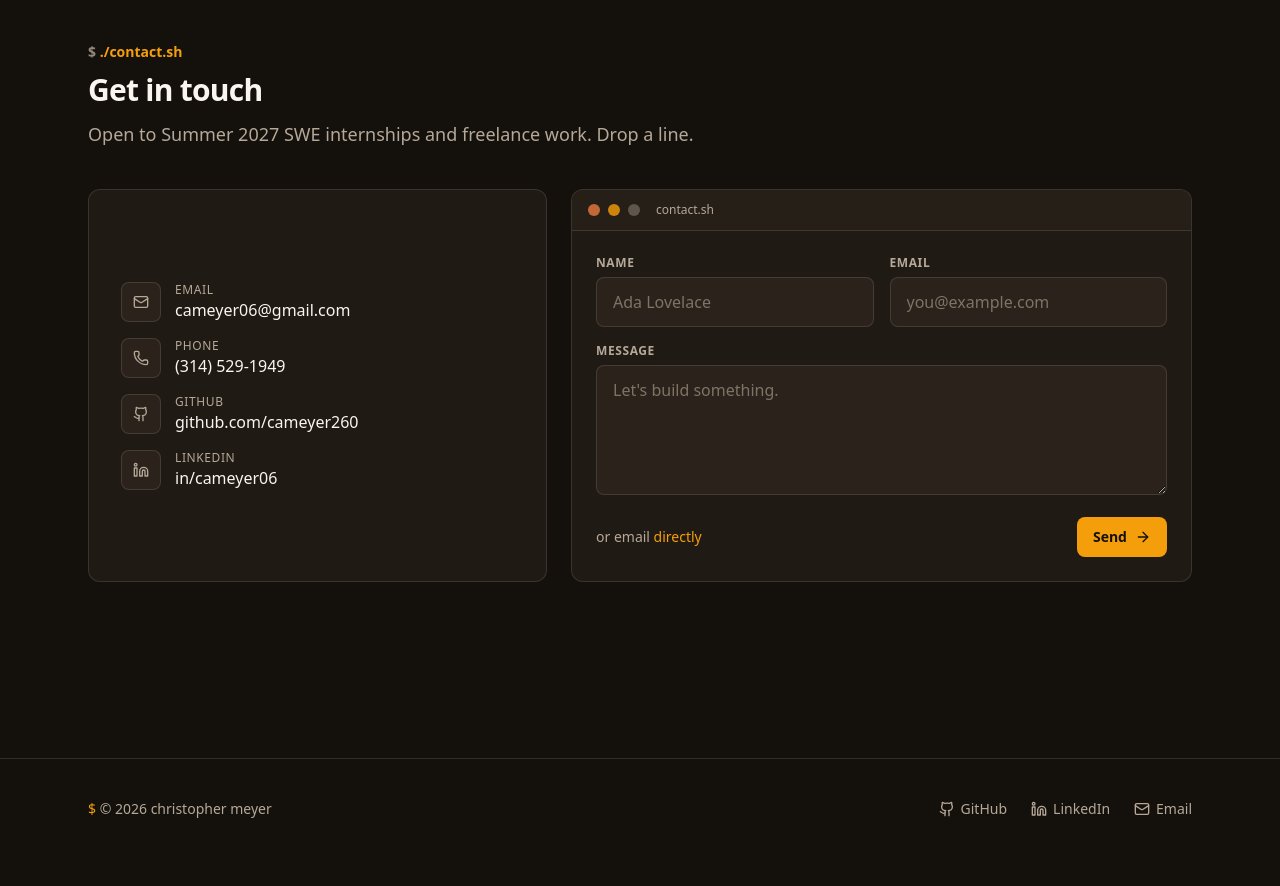
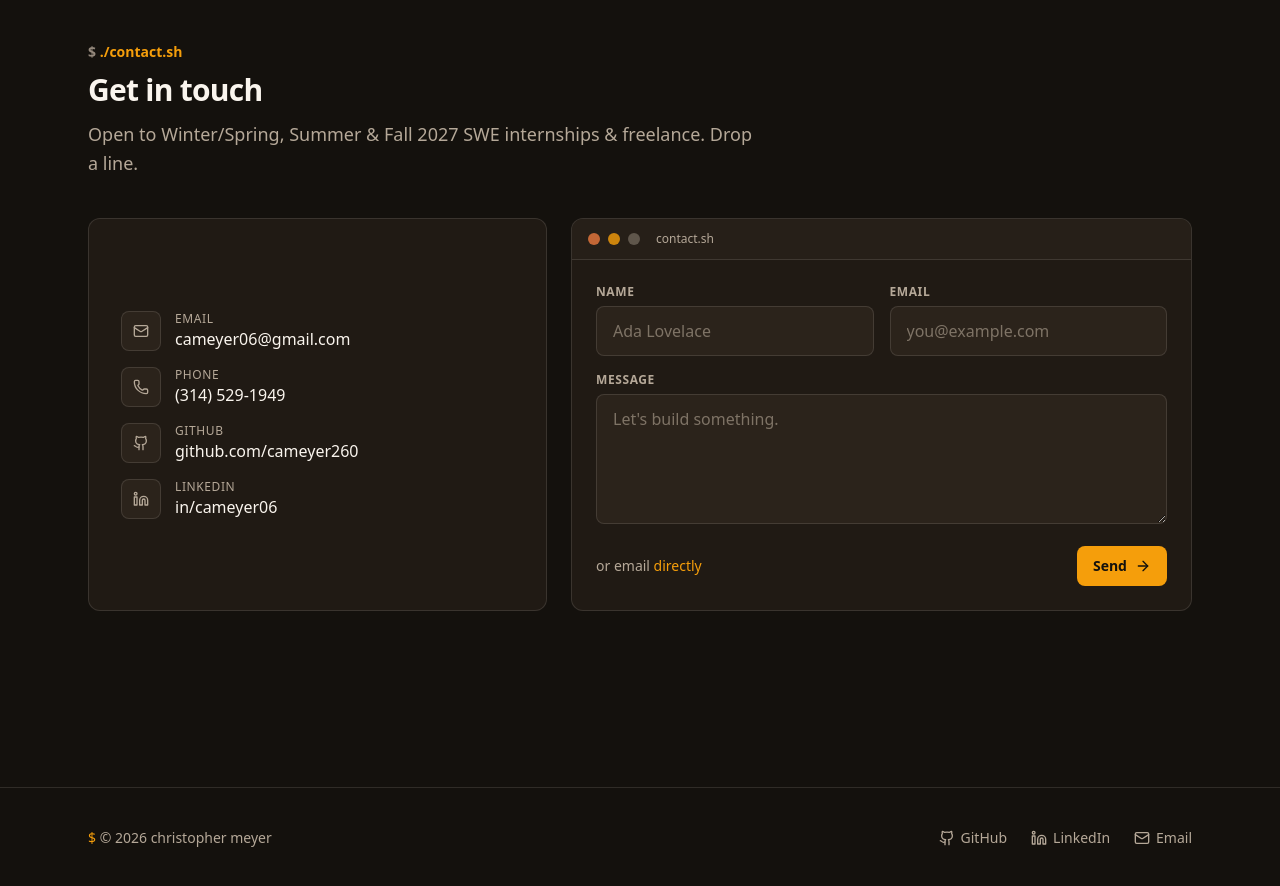
Before and after one commit to cameyer260/developer-portfolio-site, a Next.js app: page / in a window 1280 px wide. Shown: the part 5780-6666 px from the top of the page. Before the commit the page ends 6639 px from the top, so only its background shows below. Built offline with nearby package versions, Linux system fonts and the light colour scheme; no server answers.

Commit message:
fix: align contact copy with hero and update website pricing

```diff
--- a/components/home/contact.tsx
+++ b/components/home/contact.tsx
@@ -31,7 +31,7 @@ export function Contact() {
       <SectionHeading
         command="./contact.sh"
         title="Get in touch"
-        description="Open to Summer 2027 SWE internships and freelance work. Drop a line."
+        description={`Open to ${profile.status.openTo}. Drop a line.`}
       />
 
       <div className="mt-10 grid gap-6 md:grid-cols-[0.85fr_1.15fr]">
--- a/lib/content/pricing.ts
+++ b/lib/content/pricing.ts
@@ -12,7 +12,7 @@ export type Offering = {
 export const offerings: readonly Offering[] = [
   {
     title: "Website",
-    price: "Starting at $499",
+    price: "Starting at $399",
     description:
       "A fast, professional website that makes it easy for people to find you and get in touch.",
     includes: [
```
